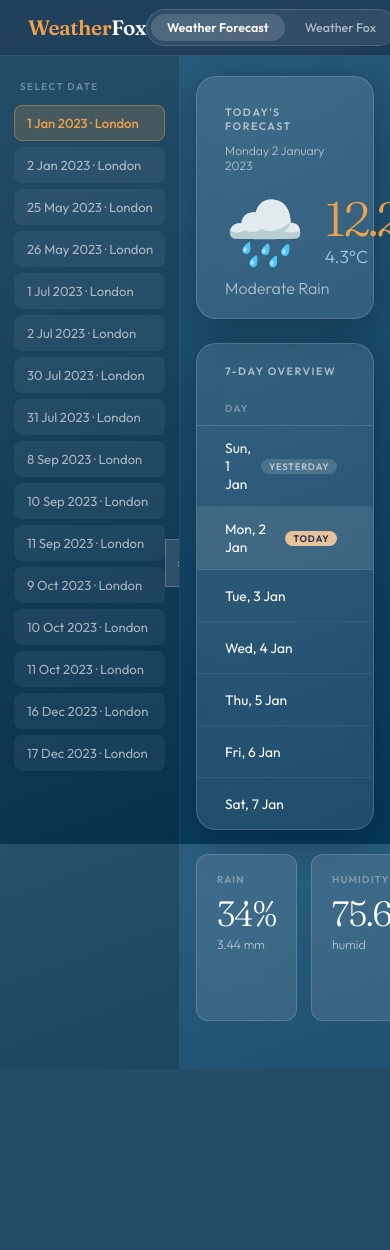
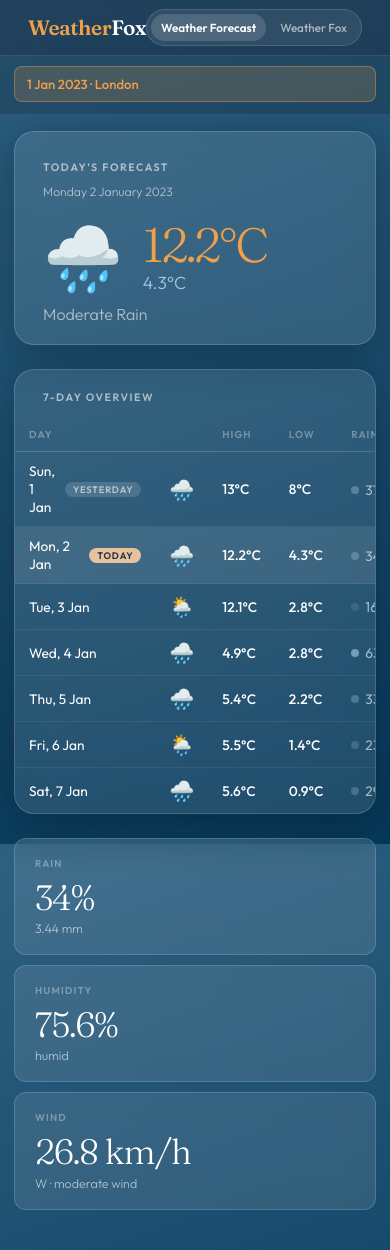
Before and after one commit to Aisha-Bassam/THE-PROJECT, a Flask app: page / in a window 390 px wide. Before the commit the page ends 1069 px from the top, so only its background shows below. Run offline with Flask 3, Linux system fonts and the light colour scheme.

Commit message:
PHONE edition

```diff
--- a/app/templates/base.html
+++ b/app/templates/base.html
@@ -381,8 +381,58 @@
 
     /* ─── Responsive ─────────────────────────────────────────────────── */
     @media (max-width: 700px) {
-      .main-content { padding: 20px 16px 48px; }
-      .sidebar { width: 180px; }
+      /* Sidebar becomes a horizontal scroll strip at the top */
+      .app-body {
+        flex-direction: column;
+      }
+
+      .sidebar {
+        width: 100%;
+        border-right: none;
+        border-bottom: 1px solid rgba(255,255,255,0.08);
+        padding: 10px 14px;
+        overflow-x: auto;
+        overflow-y: hidden;
+        flex-shrink: 0;
+      }
+
+      .sidebar.collapsed {
+        width: 100%;
+        padding: 10px 14px;
+        overflow: visible;
+      }
+
+      .sidebar-toggle { display: none; }
+
+      .sidebar-label { display: none; }
+
+      .sidebar.collapsed .sidebar-label,
+      .sidebar.collapsed .scenario-list {
+        opacity: 1;
+        pointer-events: auto;
+      }
+
+      .scenario-list {
+        flex-direction: row;
+        overflow-x: auto;
+        padding-bottom: 2px;
+      }
+
+      .scenario-btn { flex-shrink: 0; }
+
+      /* Main content */
+      .main-content { padding: 16px 14px 40px; }
+
+      /* Header toggle — tighter on small screens */
+      .toggle-btn { padding: 6px 10px; font-size: 0.73rem; }
+
+      /* Forecast table — horizontal scroll so it never wraps */
+      .forecast-card { overflow-x: auto; }
+
+      .forecast-table { min-width: 380px; }
+
+      .forecast-table thead th,
+      .forecast-table tbody td { padding: 10px 14px; }
     }
 
     /* ─── Weather panel shared elements ─────────────────────────────── */
--- a/app/templates/index.html
+++ b/app/templates/index.html
@@ -7,6 +7,10 @@
     grid-template-columns: 1fr 1fr;
     gap: 24px;
     align-items: stretch;
+  }
+
+  @media (max-width: 700px) {
+    .prototype-layout { grid-template-columns: 1fr; }
   }
 {% endblock %}
 
--- a/app/templates/partials/fox.html
+++ b/app/templates/partials/fox.html
@@ -99,7 +99,7 @@
     color: var(--text-white);
   }
 
-  /* Fox popup — floats left of the stack */
+  /* Fox popup — floats left of the stack on desktop */
   #foxPopup {
     width: 240px;
     position: absolute;
@@ -117,6 +117,20 @@
     border-top: 7px solid transparent;
     border-bottom: 7px solid transparent;
     border-left: 8px solid var(--popup-bg);
+  }
+
+  @media (max-width: 700px) {
+    #foxPopup {
+      position: fixed;
+      right: auto;
+      top: auto;
+      bottom: 20px;
+      left: 50%;
+      transform: translateX(-50%);
+      width: min(88vw, 300px);
+      z-index: 500;
+    }
+    #foxPopup::after { display: none; }
   }
 </style>
 
--- a/app/templates/partials/weather_detail_control.html
+++ b/app/templates/partials/weather_detail_control.html
@@ -41,6 +41,10 @@
     grid-template-columns: repeat(3, 1fr);
     gap: 14px;
     margin-top: 24px;
+  }
+
+  @media (max-width: 700px) {
+    .detail-cards { grid-template-columns: 1fr; gap: 10px; }
   }
 
   .detail-card {
--- a/app/templates/partials/weather_panel_prototype.html
+++ b/app/templates/partials/weather_panel_prototype.html
@@ -94,6 +94,21 @@
   .proto-detail-item:first-child { padding-left: 0; }
   .proto-detail-item:last-child  { border-right: none; padding-right: 0; }
 
+  @media (max-width: 700px) {
+    .proto-details {
+      grid-template-columns: 1fr;
+      padding: 14px 20px 18px;
+      gap: 14px;
+    }
+    .proto-detail-item {
+      padding: 0;
+      border-right: none;
+      border-bottom: 1px solid var(--card-border);
+      padding-bottom: 12px;
+    }
+    .proto-detail-item:last-child { border-bottom: none; padding-bottom: 0; }
+  }
+
   .proto-detail-label {
     font-size: 0.62rem;
     font-weight: 600;
@@ -119,7 +134,7 @@
     color: var(--text-dim);
   }
 
-  /* Weather popup — right of icon */
+  /* Weather popup — right of icon on desktop */
   #weatherPopup {
     width: 280px;
     left: calc(28px + 4rem + 14px);
@@ -134,6 +149,19 @@
     border-top: 7px solid transparent;
     border-bottom: 7px solid transparent;
     border-right: 8px solid var(--popup-bg);
+  }
+
+  @media (max-width: 700px) {
+    #weatherPopup {
+      position: fixed;
+      left: 50%;
+      top: auto;
+      bottom: 20px;
+      transform: translateX(-50%);
+      width: min(88vw, 300px);
+      z-index: 500;
+    }
+    #weatherPopup::before { display: none; }
   }
 
   /* Icon clickable in prototype */
```
